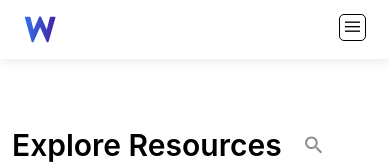
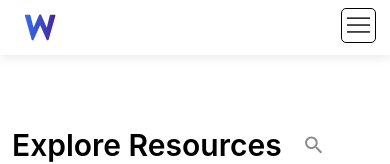
Before and after one commit to loolabs/waterpark, a Next.js app in the folder client/: page / in a window 390 px wide. Shown: the top 164 px of the page. Built offline with nearby package versions, Linux system fonts and the light colour scheme.

Commit message:
Make hamburger button bigger

```diff
--- a/client/components/NavBar.tsx
+++ b/client/components/NavBar.tsx
@@ -19,7 +19,6 @@ const NavBarRow = styled.div`
   justify-content: space-between;
   align-items: center;
   background: ${colours.white};
-  padding: 14px 24px;
 `
 
 const NavBarOption = styled.a<any>`
@@ -63,6 +62,7 @@ const LogoW = styled.img`
   @media ${smallerThan(width.tablet)} {
     display: block;
   }
+  padding: 14px 24px;
 `
 LogoW.defaultProps = {
   src: '/W.svg',
@@ -74,6 +74,7 @@ const LogoWaterpark = styled.img`
   @media ${smallerThan(width.tablet)} {
     display: none;
   }
+  padding: 14px 24px;
 `
 LogoWaterpark.defaultProps = {
   src: '/Waterpark.svg',
@@ -102,6 +103,7 @@ const NavBarContainer = styled.div`
 // There is a hardcoded drop-down max-height value. It is equal to 46 * (number of navigation elements, currently 3).
 // 46 = Height of nav text + height of top and bottom margins.
 // Why hardcoded: CSS transitions cannot accept auto values. So, we need to calculate the height before animating.
+// TODO: fix hardcode animation
 const NavBarDropdown = styled.div`
   overflow: hidden;
   transition-property: max-height;
@@ -145,6 +147,7 @@ const NavbarItems = () => {
 
 const HamburgerMenu = styled.img<{ active: boolean }>`
   padding: 5px;
+  margin-right: 14px;
   border-style: solid;
   border-width: 1px;
   border-radius: 5px;
@@ -170,8 +173,8 @@ export const NavBar = () => {
           <HamburgerMenu
             src={window.location.origin + '/hamburger-menu.svg'}
             alt="dropdown"
-            height="27"
-            width="27"
+            height="35"
+            width="35"
             onClick={() => {
               setOpenDrawer(!openDrawer)
             }}
```
Also changed, not shown: client/public/hamburger-menu.svg.
